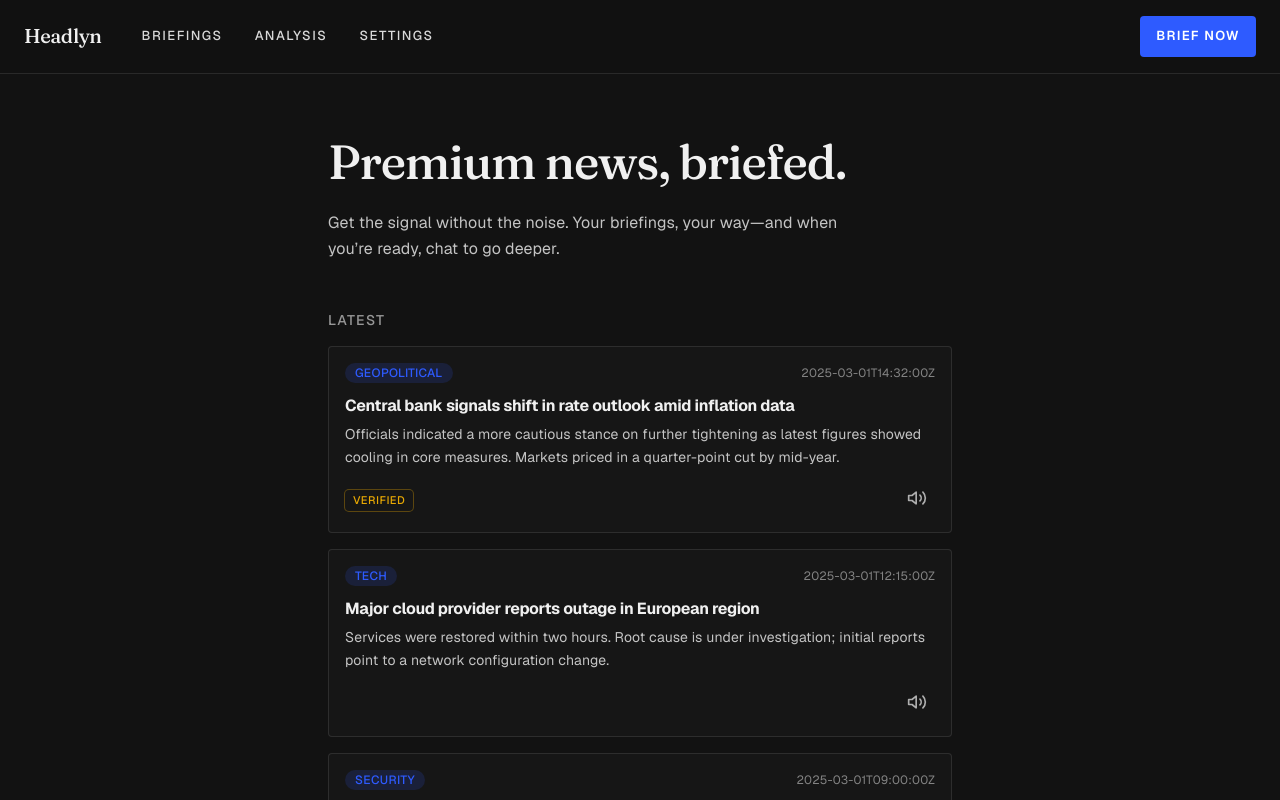
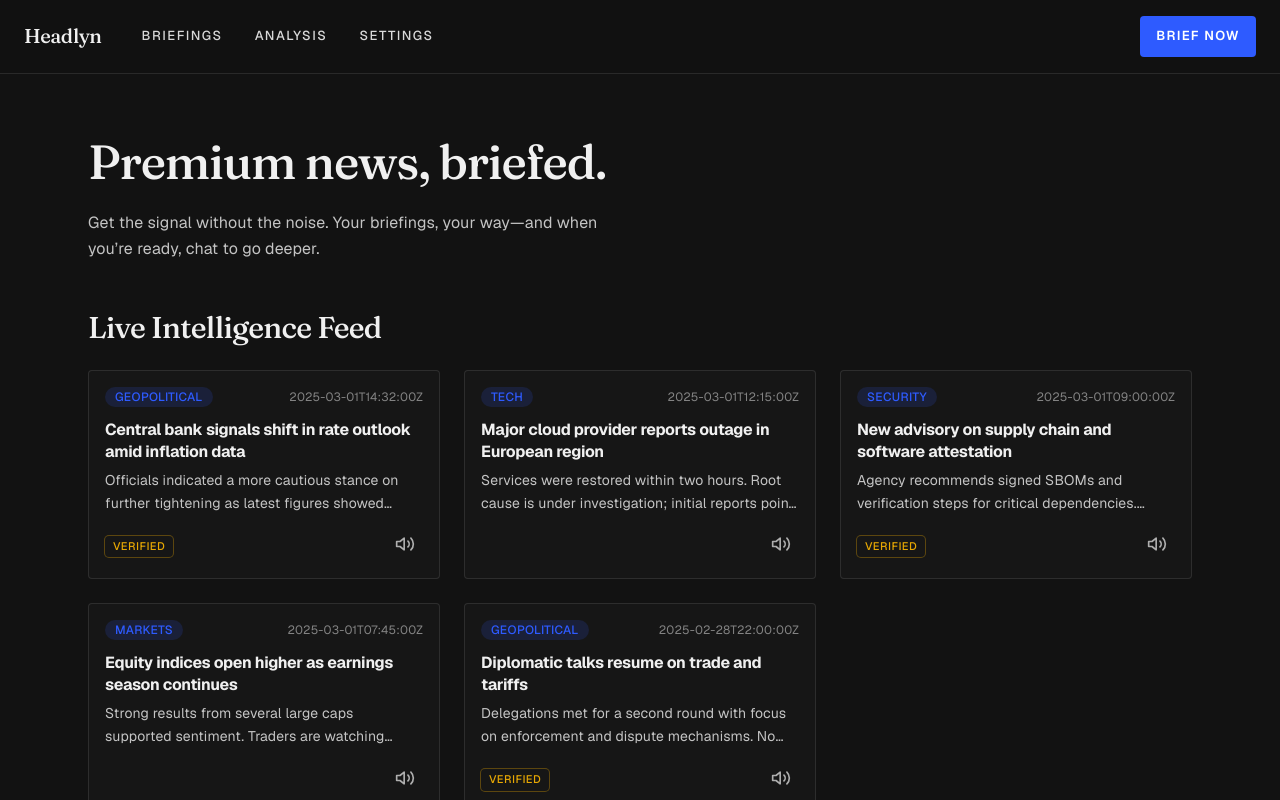
Before and after one commit to samlittle92/headlyn-app, a Next.js app: page / in a window 1280 px wide. Shown: the top 800 px of the page. Built offline with nearby package versions, Linux system fonts and the light colour scheme.

Commit message:
feat: implement mock intelligence library and dynamic grid layout

```diff
--- a/src/app/page.tsx
+++ b/src/app/page.tsx
@@ -1,42 +1,11 @@
 import BriefingCard from "@/components/BriefingCard";
-import type { Briefing } from "@/types/intell";
-
-const MOCK_BRIEFINGS: Briefing[] = [
-  {
-    id: "1",
-    timestamp: "2025-03-01T14:32:00Z",
-    source: "Reuters",
-    category: "GEOPOLITICAL",
-    title: "Central bank signals shift in rate outlook amid inflation data",
-    summary: "Officials indicated a more cautious stance on further tightening as latest figures showed cooling in core measures. Markets priced in a quarter-point cut by mid-year.",
-    verificationScore: 94,
-    isVoiceReady: true,
-  },
-  {
-    id: "2",
-    timestamp: "2025-03-01T12:15:00Z",
-    source: "X-Intelligence",
-    category: "TECH",
-    title: "Major cloud provider reports outage in European region",
-    summary: "Services were restored within two hours. Root cause is under investigation; initial reports point to a network configuration change.",
-    verificationScore: 78,
-    isVoiceReady: true,
-  },
-  {
-    id: "3",
-    timestamp: "2025-03-01T09:00:00Z",
-    source: "Internal",
-    category: "SECURITY",
-    title: "New advisory on supply chain and software attestation",
-    summary: "Agency recommends signed SBOMs and verification steps for critical dependencies. Compliance window set for next quarter.",
-    verificationScore: 92,
-    isVoiceReady: false,
-  },
-];
+import { getLatestBriefings } from "@/lib/intelligence";
 
 export default function Home() {
+  const briefings = getLatestBriefings();
+
   return (
-    <main className="mx-auto max-w-2xl px-6 py-16">
+    <main className="mx-auto max-w-6xl px-6 py-16">
       <h1 className="font-serif text-4xl font-medium tracking-tight text-slate-clean sm:text-5xl">
         Premium news, briefed.
       </h1>
@@ -45,12 +14,12 @@ export default function Home() {
         you’re ready, chat to go deeper.
       </p>
 
-      <section className="mt-12" aria-label="Latest briefings">
-        <h2 className="mb-4 font-sans text-sm font-medium uppercase tracking-widest text-slate-clean/60">
-          Latest
+      <section className="mt-12" aria-label="Live intelligence feed">
+        <h2 className="mb-6 font-serif text-2xl font-medium tracking-tight text-slate-clean sm:text-3xl">
+          Live Intelligence Feed
         </h2>
-        <ul className="flex flex-col gap-4">
-          {MOCK_BRIEFINGS.map((briefing) => (
+        <ul className="grid grid-cols-1 gap-6 md:grid-cols-2 lg:grid-cols-3">
+          {briefings.map((briefing) => (
             <li key={briefing.id}>
               <BriefingCard briefing={briefing} />
             </li>
--- /dev/null
+++ b/src/lib/intelligence.ts
@@ -0,0 +1,64 @@
+import type { Briefing } from "@/types/intell";
+
+/**
+ * Returns the latest briefings. For now returns hardcoded data for UI testing.
+ */
+export function getLatestBriefings(): Briefing[] {
+  return [
+    {
+      id: "1",
+      timestamp: "2025-03-01T14:32:00Z",
+      source: "Reuters",
+      category: "GEOPOLITICAL",
+      title: "Central bank signals shift in rate outlook amid inflation data",
+      summary:
+        "Officials indicated a more cautious stance on further tightening as latest figures showed cooling in core measures. Markets priced in a quarter-point cut by mid-year.",
+      verificationScore: 94,
+      isVoiceReady: true,
+    },
+    {
+      id: "2",
+      timestamp: "2025-03-01T12:15:00Z",
+      source: "X-Intelligence",
+      category: "TECH",
+      title: "Major cloud provider reports outage in European region",
+      summary:
+        "Services were restored within two hours. Root cause is under investigation; initial reports point to a network configuration change.",
+      verificationScore: 78,
+      isVoiceReady: true,
+    },
+    {
+      id: "3",
+      timestamp: "2025-03-01T09:00:00Z",
+      source: "Internal",
+      category: "SECURITY",
+      title: "New advisory on supply chain and software attestation",
+      summary:
+        "Agency recommends signed SBOMs and verification steps for critical dependencies. Compliance window set for next quarter.",
+      verificationScore: 92,
+      isVoiceReady: false,
+    },
+    {
+      id: "4",
+      timestamp: "2025-03-01T07:45:00Z",
+      source: "Reuters",
+      category: "MARKETS",
+      title: "Equity indices open higher as earnings season continues",
+      summary:
+        "Strong results from several large caps supported sentiment. Traders are watching upcoming jobs data for direction on rate expectations.",
+      verificationScore: 88,
+      isVoiceReady: true,
+    },
+    {
+      id: "5",
+      timestamp: "2025-02-28T22:00:00Z",
+      source: "X-Intelligence",
+      category: "GEOPOLITICAL",
+      title: "Diplomatic talks resume on trade and tariffs",
+      summary:
+        "Delegations met for a second round with focus on enforcement and dispute mechanisms. No timeline was given for a final agreement.",
+      verificationScore: 96,
+      isVoiceReady: true,
+    },
+  ];
+}
```
Also changed, not shown: 2 other files (tests, documents, lock files or other folders).
